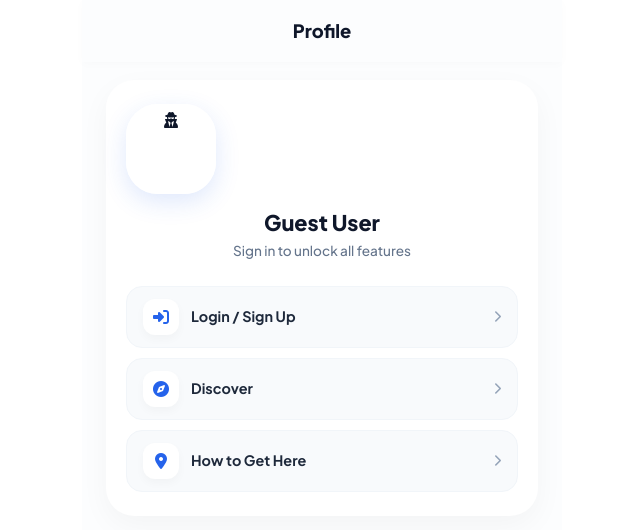
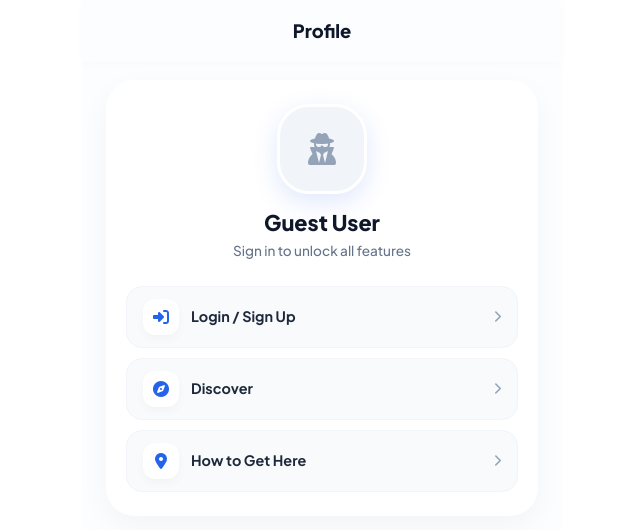
Before and after one commit to eynuts/sidell-resort, a React (Vite) app: page /profile in a window 1280 px wide. Shown: the top 530 px of the page, without its empty margins (318-958 px from the left). Built offline with nearby package versions, Linux system fonts and the light colour scheme; no server answers.

Commit message:
Update Profile.css

```diff
--- a/src/mobile/profile/Profile.css
+++ b/src/mobile/profile/Profile.css
@@ -58,6 +58,16 @@
     box-shadow: 0 8px 25px rgba(37, 99, 235, 0.15);
     margin-bottom: 16px;
     object-fit: cover;
+}
+
+.guest-avatar {
+    background: #f1f5f9;
+    display: flex;
+    align-items: center;
+    justify-content: center;
+    margin: 0 auto 16px;
+    color: #94a3b8;
+    font-size: 2rem;
 }
 
 .profile-avatar-section h2 {
```
